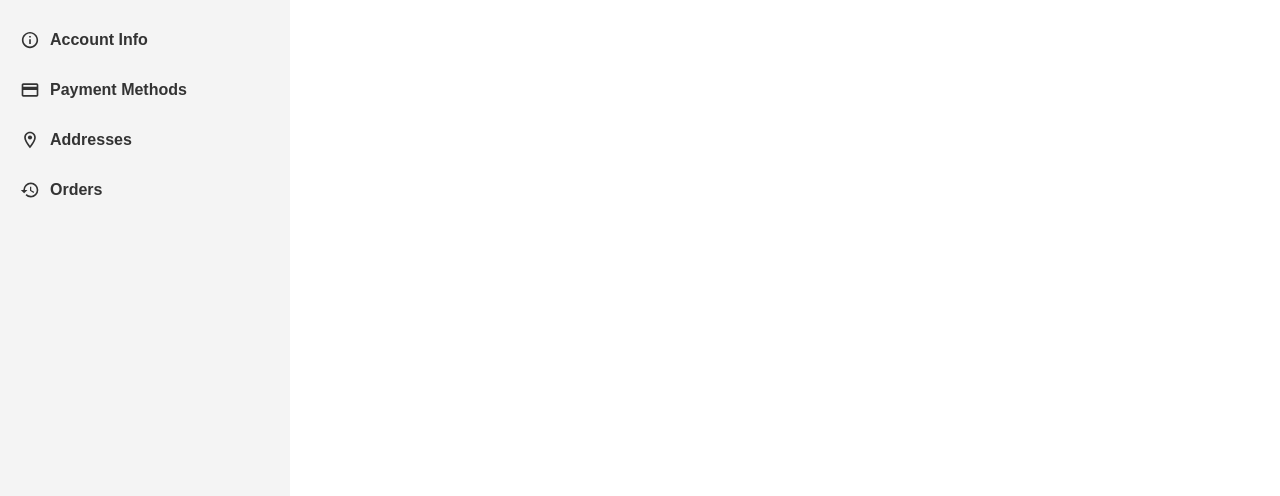
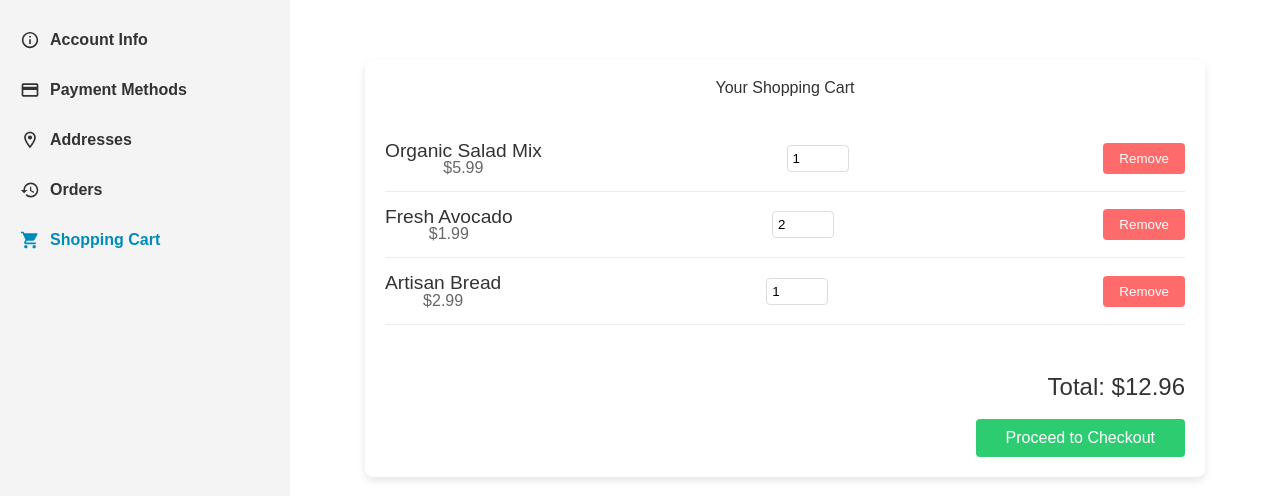
Before and after one commit to JimBing01/5610-project, a React (Create React App) app: page /user/shopping-cart in a window 1280 px wide. Shown: the top 496 px of the page. Built offline with nearby package versions, Linux system fonts and the light colour scheme.

Commit message:
cart commit

```diff
--- /dev/null
+++ b/src/User/ShoppingCart.css
@@ -0,0 +1,82 @@
+.ShoppingCart {
+    max-width: 800px;
+    margin: 40px auto;
+    padding: 20px;
+    background-color: #fff;
+    border-radius: 8px;
+    box-shadow: 0 4px 8px rgba(0, 0, 0, 0.1);
+  }
+
+  .ShoppingCart h2 {
+    text-align: center;
+    color: #333;
+    margin-bottom: 30px;
+  }
+
+  .cart-items {
+    margin-bottom: 30px;
+  }
+
+  .cart-item {
+    display: flex;
+    align-items: center;
+    justify-content: space-between;
+    padding: 15px 0;
+    border-bottom: 1px solid #ececec;
+  }
+
+  .item-info h3 {
+    font-size: 1.2em;
+    color: #333;
+  }
+
+  .item-info p {
+    font-size: 1em;
+    color: #666;
+  }
+
+  .item-quantity input {
+    width: 50px;
+    padding: 5px;
+    margin-right: 10px;
+    border: 1px solid #ddd;
+    border-radius: 4px;
+  }
+
+  .remove-item {
+    padding: 8px 16px;
+    background-color: #ff6b6b;
+    color: white;
+    border: none;
+    border-radius: 4px;
+    cursor: pointer;
+  }
+
+  .remove-item:hover {
+    background-color: #ff5252;
+  }
+
+  .cart-summary {
+    text-align: right;
+    padding-top: 20px;
+  }
+
+  .cart-summary h3 {
+    font-size: 1.5em;
+    color: #333;
+    margin-bottom: 20px;
+  }
+
+  .checkout-button {
+    padding: 10px 30px;
+    background-color: #2ecc71;
+    color: white;
+    border: none;
+    border-radius: 4px;
+    cursor: pointer;
+    font-size: 1em;
+  }
+
+  .checkout-button:hover {
+    background-color: #27ae60;
+  }
--- /dev/null
+++ b/src/User/ShoppingCart.js
@@ -0,0 +1,56 @@
+import React, { useState } from 'react';
+import './ShoppingCart.css';
+
+function ShoppingCart() {
+  const [items, setItems] = useState([
+    { id: 1, name: 'Organic Salad Mix', price: 5.99, quantity: 1 },
+    { id: 2, name: 'Fresh Avocado', price: 1.99, quantity: 2 },
+    { id: 3, name: 'Artisan Bread', price: 2.99, quantity: 1 },
+    // ... other items
+  ]);
+
+  const removeItem = (itemId) => {
+    setItems(items.filter(item => item.id !== itemId));
+  };
+
+  const updateQuantity = (itemId, quantity) => {
+    setItems(items.map(item => item.id === itemId ? { ...item, quantity } : item));
+  };
+
+  const calculateTotal = () => {
+    return items.reduce((acc, item) => acc + item.price * item.quantity, 0).toFixed(2);
+  };
+
+  return (
+    <div className="ShoppingCart">
+      <h2>Your Shopping Cart</h2>
+      <div className="cart-items">
+        {items.map(item => (
+          <div className="cart-item" key={item.id}>
+            <div className="item-info">
+              <h3>{item.name}</h3>
+              <p>${item.price}</p>
+            </div>
+            <div className="item-quantity">
+              <input
+                type="number"
+                value={item.quantity}
+                onChange={(e) => updateQuantity(item.id, parseInt(e.target.value))}
+                min="1"
+              />
+            </div>
+            <button className="remove-item" onClick={() => removeItem(item.id)}>
+              Remove
+            </button>
+          </div>
+        ))}
+      </div>
+      <div className="cart-summary">
+        <h3>Total: ${calculateTotal()}</h3>
+        <button className="checkout-button">Proceed to Checkout</button>
+      </div>
+    </div>
+  );
+}
+
+export default ShoppingCart;
--- a/src/User/SideBar.js
+++ b/src/User/SideBar.js
@@ -1,7 +1,7 @@
 import React from 'react';
 import { NavLink } from 'react-router-dom';
 import { IoMdInformationCircleOutline } from 'react-icons/io';
-import { MdPayment, MdOutlineLocationOn, MdOutlineHistory } from 'react-icons/md';
+import { MdPayment, MdOutlineLocationOn, MdOutlineHistory, MdShoppingCart } from 'react-icons/md';
 import './SideBar.css';
 
 function SideBar() {
@@ -28,6 +28,11 @@ function SideBar() {
             <MdOutlineHistory /> Orders
           </NavLink>
         </li>
+        <li>
+          <NavLink to="shopping-cart" className={({ isActive }) => (isActive ? 'active' : '')}>
+            <MdShoppingCart /> Shopping Cart
+          </NavLink>
+        </li>
       </ul>
     </div>
   );
--- a/src/User/index.js
+++ b/src/User/index.js
@@ -5,18 +5,20 @@ import PaymentMethods from './PaymentMethods';
 import Addresses from './Addresses';
 import Orders from './Orders';
 import SideBar from './SideBar';
+import ShoppingCart from './ShoppingCart';
 import './index.css';
 
 function User() {
     return (
       <div className="App">
-        <SideBar /> {/* Directly use SideBar component without wrapping ul */}
+        <SideBar />
         <div className="MainContent">
           <Routes>
             <Route path="account-info" element={<AccountInfo />} />
             <Route path="payment-methods" element={<PaymentMethods />} />
             <Route path="addresses" element={<Addresses />} />
             <Route path="orders" element={<Orders />} />
+            <Route path="shopping-cart" element={<ShoppingCart />} />
           </Routes>
         </div>
       </div>
```
Also changed, not shown: src/User/Header.css (added, +35 -0 lines), src/User/Header.js (added, +19 -0 lines).
